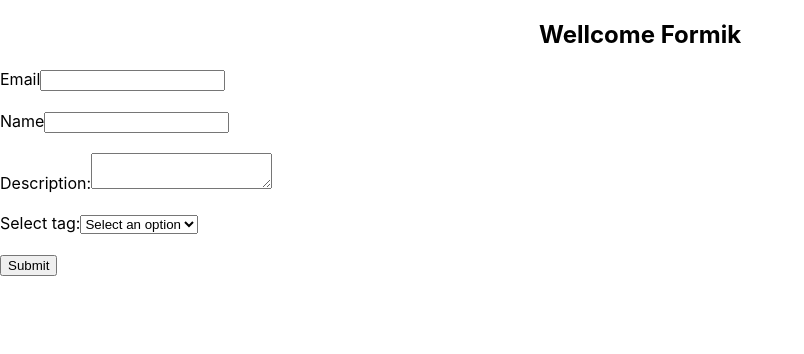
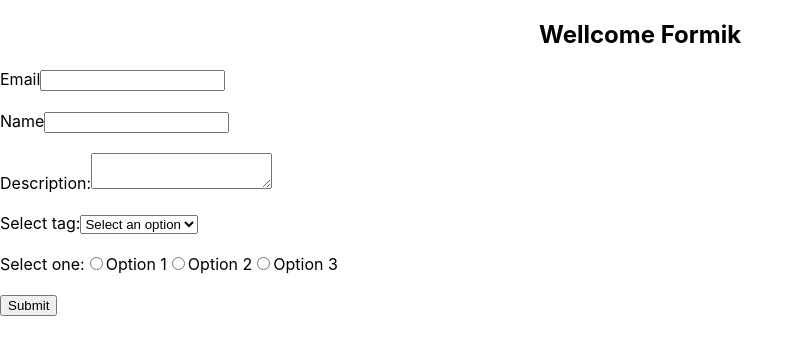
Before and after one commit to abusayed22/Formik-prcticing, a React (Create React App) app: page / in a window 1280 px wide. Shown: the top 354 px of the page, without its empty margins (0-804 px from the left). Built offline with nearby package versions, Linux system fonts and the light colour scheme.

Commit message:
radio done

```diff
--- a/src/components/realForms/FormContainer.js
+++ b/src/components/realForms/FormContainer.js
@@ -8,7 +8,8 @@
         email: "",
         name: "",
         description: "",
-        selectOptions:""
+        selectOptions:"",
+        radioSelect: "",
     };
     const onSubmit = (value) => {
         console.log("from data", value);
@@ -17,13 +18,19 @@
         email: yup.string().required("required!").email('Email'),
         name: yup.string().required("please entre your name"),
         description: yup.string().required('required!'),
-        selectOptions: yup.string().required('required!')
+        selectOptions: yup.string().required('required!'),
+        radioSelect: yup.string().required('required!')
     });
     const dropDownOptions =  [
         { key: 'Select an option', value: '' },
         { key: 'Option 1', value: 'option1' },
         { key: 'Option 2', value: 'option2' },
         { key: 'Option 3', value: 'option3' }
+      ]
+    const radioOptions =  [
+        { key: 'Option 1', value: 'ROption1' },
+        { key: 'Option 2', value: 'ROption2' },
+        { key: 'Option 3', value: 'ROption3' }
       ]
 
     return (
@@ -65,6 +72,14 @@
                             options={dropDownOptions}
                         />
                         <br />
+                        <FormController
+                            control='radio'
+                            label='Select one:'
+                            type="radio"
+                            name="radioSelect"
+                            options={radioOptions}
+                        />
+                        <br />
                         <button type="submit">Submit</button>
                     </Form>
                 )}
--- a/src/components/realForms/FormController.js
+++ b/src/components/realForms/FormController.js
@@ -2,6 +2,7 @@
 import InputFormik from './InputFormik';
 import Textarea from './Textarea';
 import Select from './Select';
+import Radio from './Radio';
 
 function FormController(props) {
     const {control,...rest} = props
@@ -13,6 +14,7 @@
             case 'select':
                 return <Select {...rest}/>
             case 'radio':
+                return <Radio {...rest} />
             case 'checkbox':
             case 'date':
 
--- /dev/null
+++ b/src/components/realForms/Radio.js
@@ -0,0 +1,35 @@
+import { ErrorMessage, Field } from "formik";
+import React from "react";
+import TextError from "../TextError";
+
+function Radio(props) {
+  const { name, label, options, ...rest } = props;
+  return (
+    <div>
+      <label htmlFor={name}>{label}</label>
+      <Field name={name} {...rest}>
+        {({ field }) => {
+            console.log('field',field);
+         return options.map((option) => {
+            return (
+              <React.Fragment key={option.value}>
+                <input
+                  id={option.value}
+                  type="radio"
+                  {...field}
+                  value={option.value}
+                  checked={field.value === option.value}
+                />
+                <label htmlFor={option.value}>{option.key}</label>
+                {console.log(field)}
+              </React.Fragment>
+            );
+        });
+    }}
+      </Field>
+    <ErrorMessage name={name} component={TextError} />
+    </div>
+  );
+}
+
+export default Radio;
```
